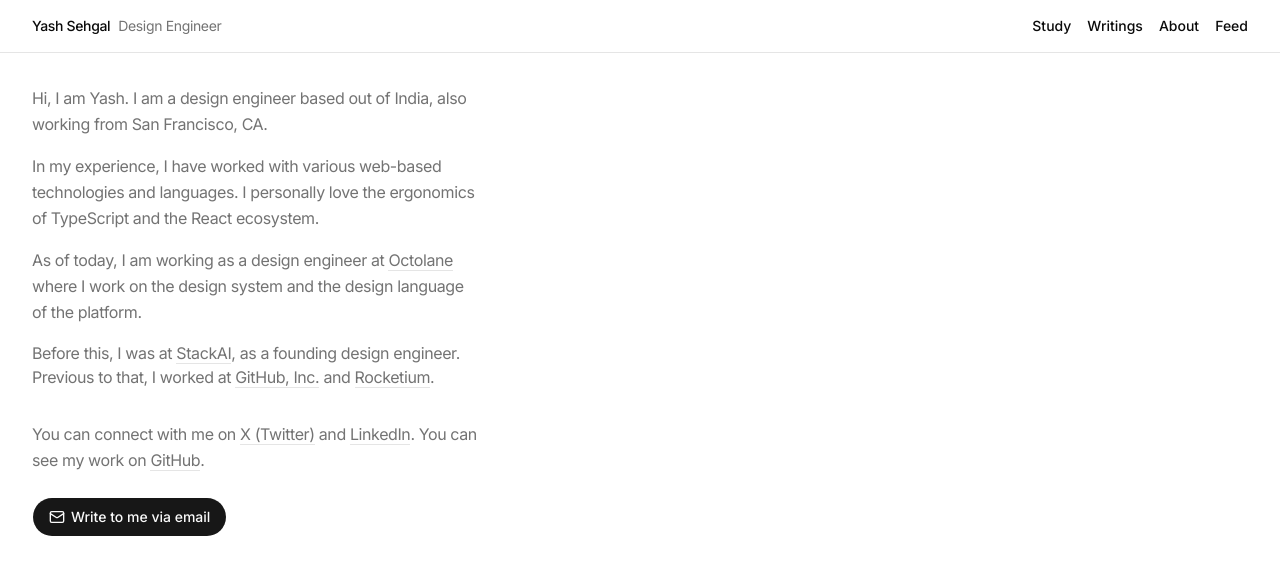
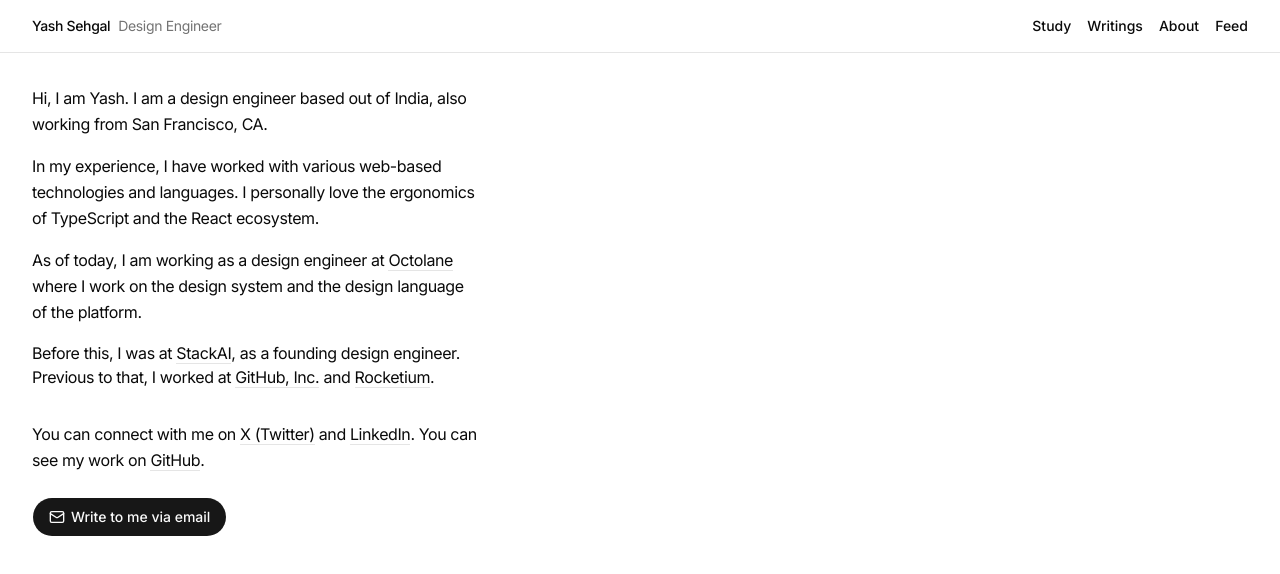
Before and after one commit to yashsehgal/personal-website, a Next.js app: page / in a window 1280 px wide. Shown: the top 574 px of the page. Built offline with nearby package versions, Linux system fonts and the light colour scheme.

Commit message:
primary text color

```diff
--- a/app/page.tsx
+++ b/app/page.tsx
@@ -15,7 +15,7 @@ export default function Home() {
   return (
     <div className="home">
       <div className="space-y-8">
-        <div className="w-md text-muted-foreground text-base tracking-tight space-y-4 max-md:w-full">
+        <div className="w-md text-base tracking-tight space-y-4 max-md:w-full">
           <p className="leading-relaxed">
             Hi, I am Yash. I am a design engineer based out of India, also
             working from San Francisco, CA.
@@ -49,7 +49,7 @@ export default function Home() {
             .
           </p>
         </div>
-        <div className="w-md text-muted-foreground text-base tracking-tight space-y-4 max-md:w-full">
+        <div className="w-md text-base tracking-tight space-y-4 max-md:w-full">
           <p className="leading-relaxed">
             You can connect with me on{" "}
             <BasicLink href="https://x.com/yashsehgaldev" target="_blank">
```
